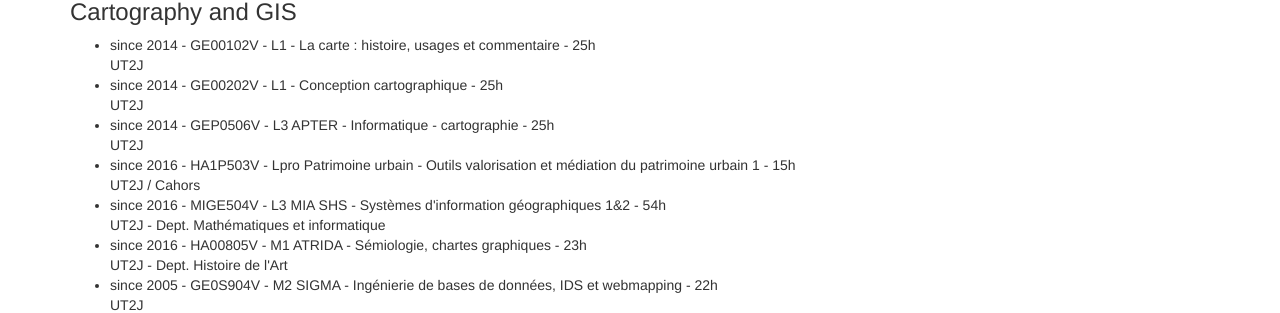
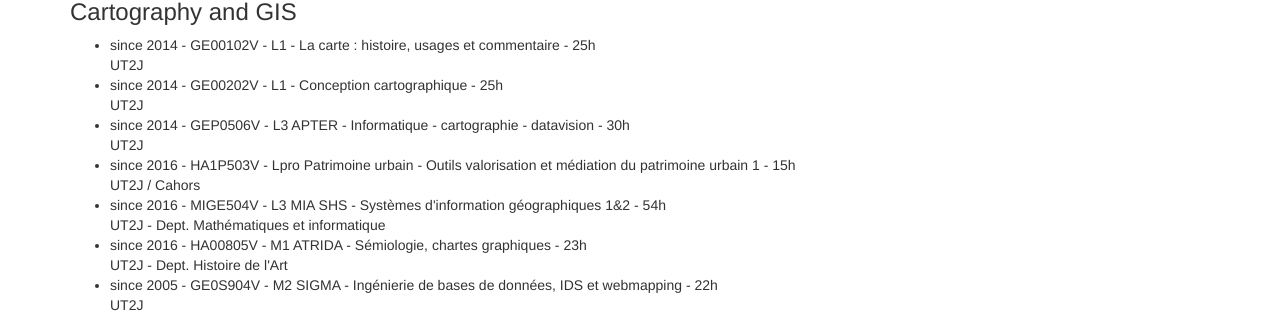
Before and after one commit to ljegou/ljegou.github.io, a Jekyll site: the page teaching/teaching.html, which Jekyll copies as it is, in a window 1280 px wide and 1153 px high. Shown: the part 134-447 px from the top of the window. Built offline with Jekyll 4.4.1, drawn with Linux system fonts in a browser that asks for light colours.

Commit message:
Update teaching.html

```diff
--- a/teaching/teaching.html
+++ b/teaching/teaching.html
@@ -69,7 +69,7 @@
     UT2J
     </li>
 
-    <li>since 2014 - GEP0506V - L3 APTER - Informatique - cartographie - 25h<br/>
+    <li>since 2014 - GEP0506V - L3 APTER - Informatique - cartographie - datavision - 30h<br/>
     UT2J
     </li>
 
```
